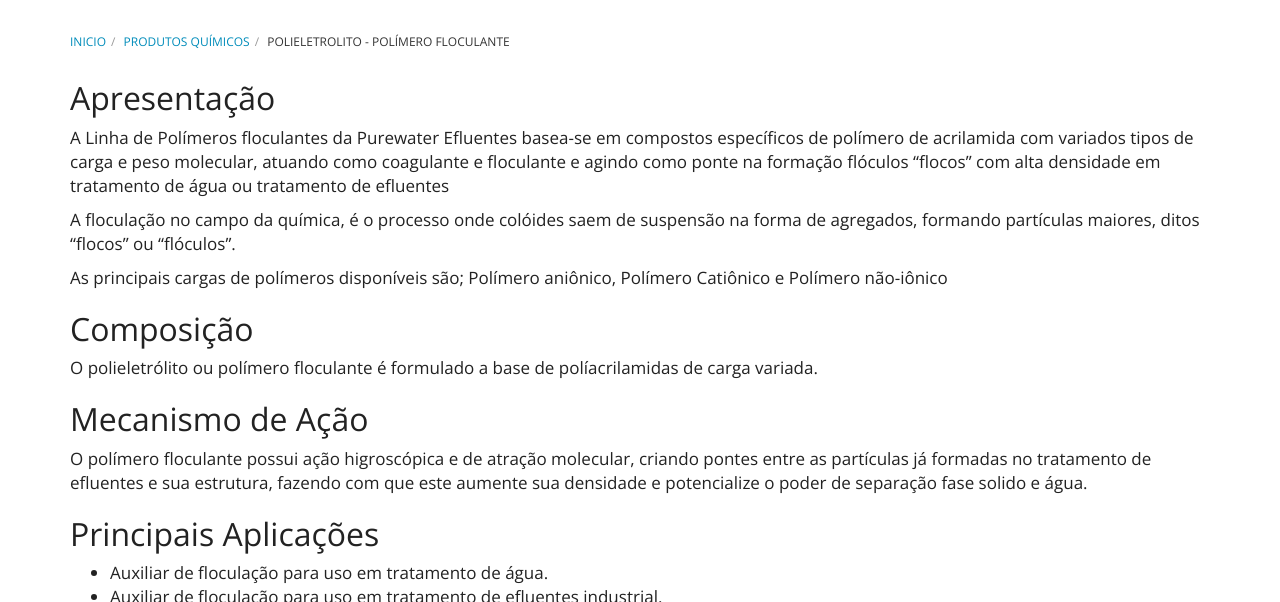
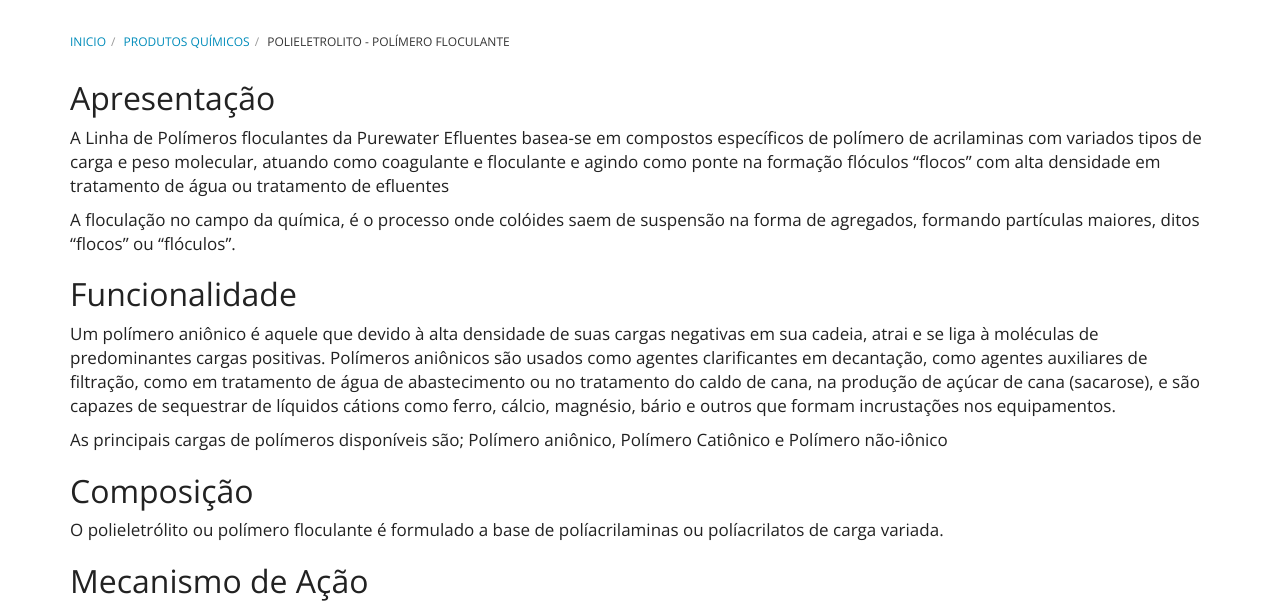
Before and after one commit to purewaterefluentes/purewaterefluentes.github.io, a Jekyll site: the page built from produtos/polieletrolito-floculante.md, in a window 1280 px wide and 900 px high, cut to the strip 298-900 px from the top of the window. Built offline with Jekyll 4.4.1, drawn with Linux system fonts in a browser that asks for light colours; nearby versions of some CDN libraries; library files that are not in the unit come from our copies.

Commit message:
Update polieletrolito-floculante.md

```diff
--- a/produtos/polieletrolito-floculante.md
+++ b/produtos/polieletrolito-floculante.md
@@ -6,14 +6,18 @@ subtitle: Auxiliar de floculação para tratar água
 ---
 
 ## Apresentação
-A Linha de Polímeros floculantes da Purewater Efluentes basea-se em compostos específicos de polímero de acrilamida com variados tipos de carga e peso molecular, atuando como coagulante e floculante e agindo como ponte na formação flóculos "flocos" com alta densidade em tratamento de água ou tratamento de efluentes
+A Linha de Polímeros floculantes da Purewater Efluentes basea-se em compostos específicos de polímero de acrilaminas com variados tipos de carga e peso molecular, atuando como coagulante e floculante e agindo como ponte na formação flóculos "flocos" com alta densidade em tratamento de água ou tratamento de efluentes
 
 A floculação no campo da química, é o processo onde colóides saem de suspensão na forma de agregados, formando partículas maiores, ditos "flocos" ou "flóculos".
+
+## Funcionalidade
+
+Um polímero aniônico é aquele que devido à alta densidade de suas cargas negativas em sua cadeia, atrai e se liga à moléculas de predominantes cargas positivas. Polímeros aniônicos são usados como agentes clarificantes em decantação, como agentes auxiliares de filtração, como em tratamento de água de abastecimento ou no tratamento do caldo de cana, na produção de açúcar de cana (sacarose), e são capazes de sequestrar de líquidos cátions como ferro, cálcio, magnésio, bário e outros que formam incrustações nos equipamentos.
 
 As principais cargas de polímeros disponíveis são; Polímero aniônico, Polímero Catiônico e Polímero não-iônico
 
 ## Composição
-O polieletrólito ou polímero floculante é formulado a base de políacrilamidas de carga variada.
+O polieletrólito ou polímero floculante é formulado a base de políacrilaminas ou políacrilatos de carga variada.
 
 ## Mecanismo de Ação
 O polímero floculante possui ação higroscópica e de atração molecular, criando pontes entre as partículas já formadas no tratamento de efluentes e sua estrutura, fazendo com que este aumente sua densidade e potencialize o poder de separação fase solido e água.
@@ -26,8 +30,6 @@ O polímero floculante possui ação higroscópica e de atração molecular, cri
 - Espessante para torta ou lodo de tratamento de efluentes.
 - Auxiliar de processos industriais como espessante.
 -
-
-
 
 ## Características
 
```
